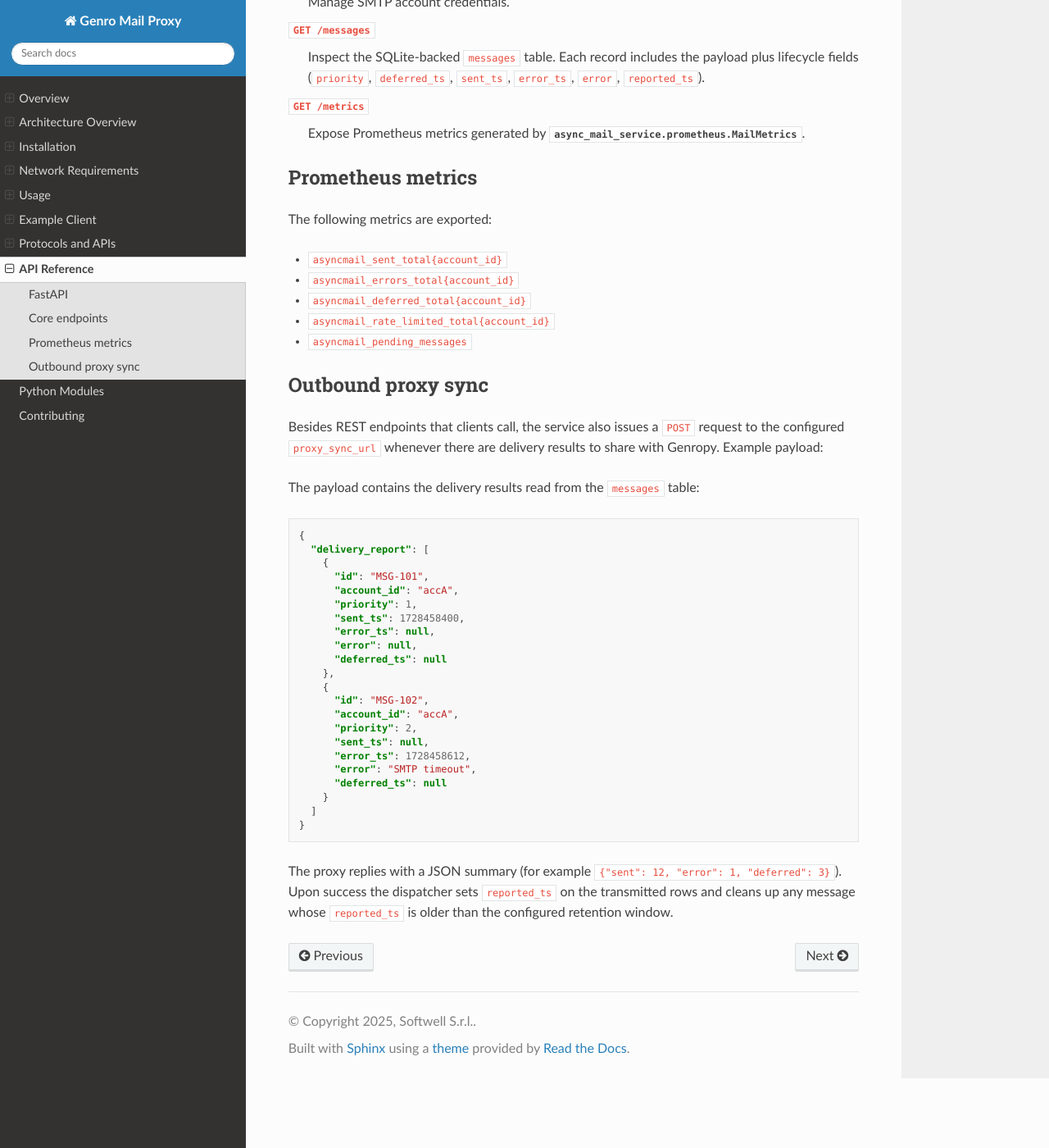
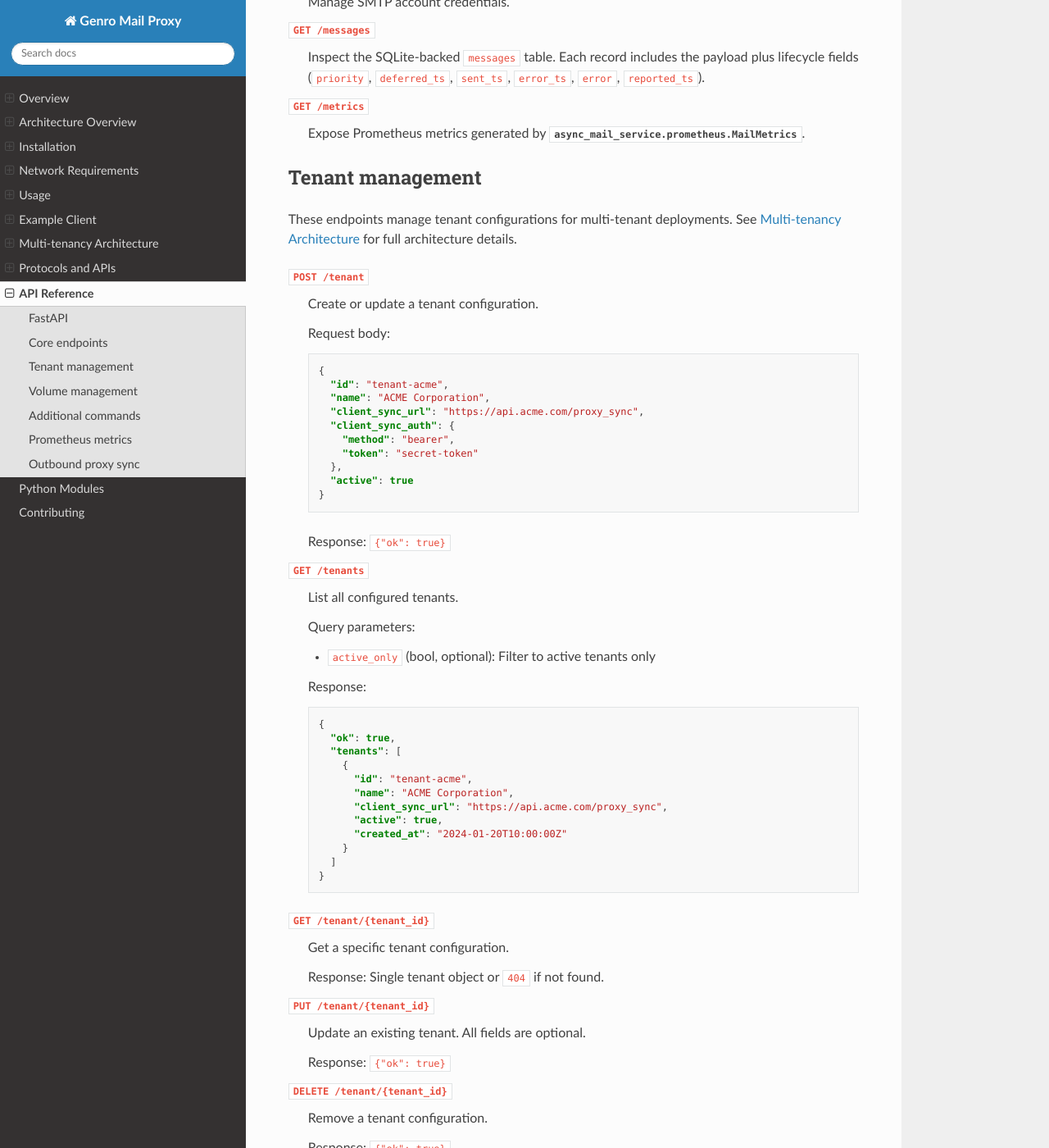
Before and after one commit to genropy/genro-mail-proxy, a Sphinx documentation site: the page built from docs/api_reference.rst, in a window 1280 px wide and 1400 px high, scrolled down 856 px. Shown: the whole window at 82% size. Built offline with Sphinx 7.4.7 and the Read the Docs theme 3.1.0, drawn with Linux system fonts in a browser that asks for light colours; some of the changed text lies outside the part shown.

Commit message:
docs: Add multi-tenancy documentation and round-trip tests
- Create docs/multi_tenancy.rst with complete bidirectional PUSH flow
  documentation including tenant configuration, TenantSyncAuth, and
  example proxy_sync endpoint implementation
- Update docs/api_reference.rst with tenant management endpoints
  (POST/GET/PUT/DELETE /tenant), volume management endpoints, and
  additional commands (delete-messages, cleanup-messages)
- Update docs/example_client.rst with multi-tenant integration section
- Add docs/multi_tenancy.rst to toctree in docs/index.rst
- Create tests/test_roundtrip_integration.py with 6 end-to-end tests
  covering: single tenant, multi-tenant, SMTP errors, retry logic,
  global URL fallback, and batch messages

Co-Authored-By: Claude Opus 4.5 <noreply@anthropic.com>

```diff
--- a/docs/api_reference.rst
+++ b/docs/api_reference.rst
@@ -45,6 +45,187 @@ Core endpoints
 ``GET /metrics``
    Expose Prometheus metrics generated by
    :class:`async_mail_service.prometheus.MailMetrics`.
+
+Tenant management
+-----------------
+
+These endpoints manage tenant configurations for multi-tenant deployments.
+See :doc:`multi_tenancy` for full architecture details.
+
+``POST /tenant``
+   Create or update a tenant configuration.
+
+   Request body:
+
+   .. code-block:: json
+
+      {
+        "id": "tenant-acme",
+        "name": "ACME Corporation",
+        "client_sync_url": "https://api.acme.com/proxy_sync",
+        "client_sync_auth": {
+          "method": "bearer",
+          "token": "secret-token"
+        },
+        "active": true
+      }
+
+   Response: ``{"ok": true}``
+
+``GET /tenants``
+   List all configured tenants.
+
+   Query parameters:
+
+   - ``active_only`` (bool, optional): Filter to active tenants only
+
+   Response:
+
+   .. code-block:: json
+
+      {
+        "ok": true,
+        "tenants": [
+          {
+            "id": "tenant-acme",
+            "name": "ACME Corporation",
+            "client_sync_url": "https://api.acme.com/proxy_sync",
+            "active": true,
+            "created_at": "2024-01-20T10:00:00Z"
+          }
+        ]
+      }
+
+``GET /tenant/{tenant_id}``
+   Get a specific tenant configuration.
+
+   Response: Single tenant object or ``404`` if not found.
+
+``PUT /tenant/{tenant_id}``
+   Update an existing tenant. All fields are optional.
+
+   Response: ``{"ok": true}``
+
+``DELETE /tenant/{tenant_id}``
+   Remove a tenant configuration.
+
+   Response: ``{"ok": true}``
+
+Volume management
+-----------------
+
+These endpoints manage storage volumes for attachments.
+See :doc:`protocol` for attachment storage formats.
+
+``POST /volume``
+   Create or update a storage volume.
+
+   Request body:
+
+   .. code-block:: json
+
+      {
+        "name": "s3-attachments",
+        "backend": "s3",
+        "config": {
+          "bucket": "my-bucket",
+          "region": "us-east-1"
+        },
+        "account_id": null
+      }
+
+   The ``account_id`` field is optional; if null, the volume is global.
+
+   Response: ``{"ok": true}``
+
+``GET /volumes``
+   List all configured volumes.
+
+   Query parameters:
+
+   - ``account_id`` (str, optional): Filter by account
+
+   Response:
+
+   .. code-block:: json
+
+      {
+        "ok": true,
+        "volumes": [
+          {
+            "id": 1,
+            "name": "s3-attachments",
+            "backend": "s3",
+            "config": {...},
+            "account_id": null
+          }
+        ]
+      }
+
+``GET /volume/{name}``
+   Get a specific volume by name.
+
+   Query parameters:
+
+   - ``account_id`` (str, optional): Filter by account
+
+   Response: Single volume object or ``404`` if not found.
+
+``DELETE /volume/{name}``
+   Remove a storage volume.
+
+   Query parameters:
+
+   - ``account_id`` (str, optional): Specify account-specific volume
+
+   Response: ``{"ok": true}``
+
+Additional commands
+-------------------
+
+``POST /commands/delete-messages``
+   Remove messages from the queue by their IDs.
+
+   Request body:
+
+   .. code-block:: json
+
+      {
+        "ids": ["MSG-001", "MSG-002"]
+      }
+
+   Response:
+
+   .. code-block:: json
+
+      {
+        "ok": true,
+        "removed": 2,
+        "not_found": []
+      }
+
+``POST /commands/cleanup-messages``
+   Remove old reported messages based on retention policy.
+
+   Request body (optional):
+
+   .. code-block:: json
+
+      {
+        "older_than_seconds": 86400
+      }
+
+   If ``older_than_seconds`` is not provided, uses the configured
+   ``report_retention_seconds`` value.
+
+   Response:
+
+   .. code-block:: json
+
+      {
+        "ok": true,
+        "removed": 42
+      }
 
 Prometheus metrics
 ------------------
--- a/docs/index.rst
+++ b/docs/index.rst
@@ -19,6 +19,7 @@ Prometheus metrics, and a FastAPI control plane.
    network_requirements
    usage
    example_client
+   multi_tenancy
    protocol
    api_reference
    modules
```
Also changed, not shown: docs/example_client.rst (+38 -3 lines), docs/multi_tenancy.rst (added, +390 -0 lines), 1 other file.
